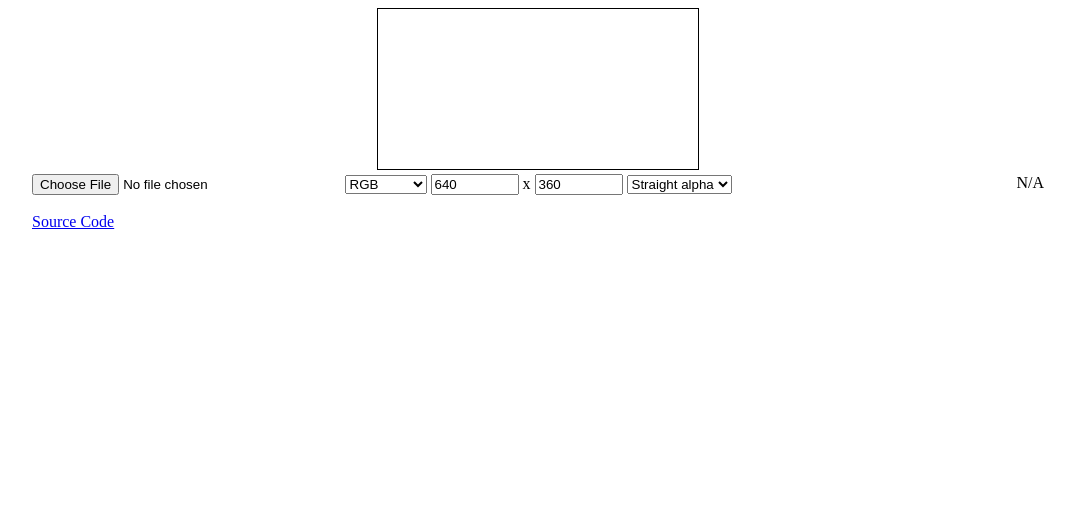
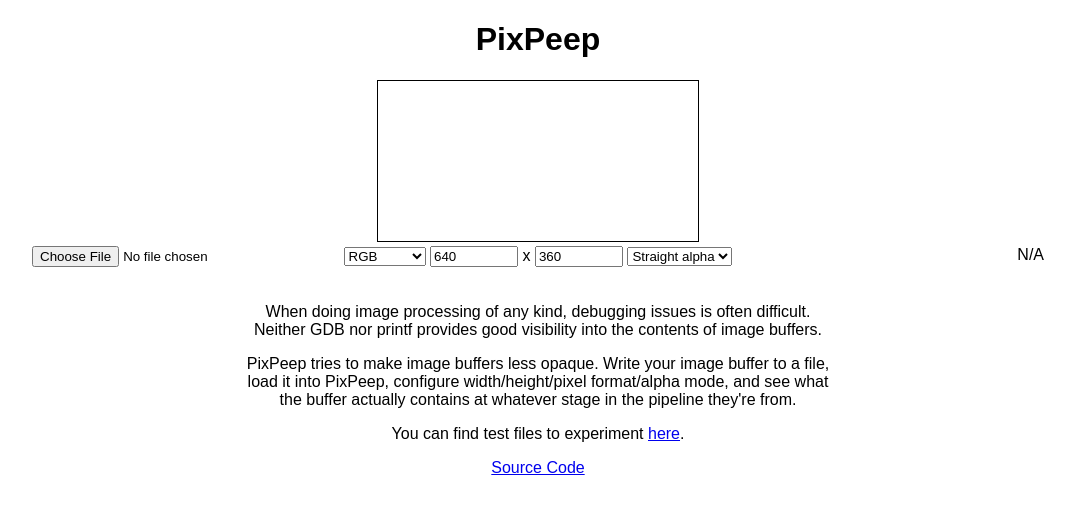
Before and after one commit to mortie/pixpeep, a plain HTML site: page index.html in a window 1280 px wide. Shown: the whole page, without its empty margins (102-1177 px from the left). Drawn offline with Linux system fonts and the light colour scheme.

Commit message:
style and info blurb

```diff
--- a/index.html
+++ b/index.html
@@ -6,6 +6,8 @@
 		<link rel="stylesheet" href="style.css">
 	</head>
 	<body>
+		<h1>PixPeep</h1>
+
 		<div id="container">
 			<div id="canvasContainer">
 				<canvas id="canvas" class="nearestNeighbour"></canvas>
@@ -45,8 +47,22 @@
 			</div>
 
 			<br>
+			<br>
 
-			<div>
+			<div id="info">
+				When doing image processing of any kind,
+				debugging issues is often difficult.
+				Neither GDB nor printf provides good visibility into
+				the contents of image buffers.
+				<p>
+				PixPeep tries to make image buffers less opaque.
+				Write your image buffer to a file, load it into PixPeep,
+				configure width/height/pixel format/alpha mode,
+				and see what the buffer actually contains
+				at whatever stage in the pipeline they're from.
+				<p>
+				You can find test files to experiment <a href="./test-images/">here</a>.
+				<p>
 				<a href="https://github.com/mortie/pixpeep">Source Code</a>
 			</div>
 		</div>
--- a/style.css
+++ b/style.css
@@ -1,3 +1,11 @@
+body {
+	font-family: sans-serif;
+}
+
+h1 {
+	text-align: center;
+}
+
 #canvas.nearestNeighbour {
 	image-rendering: -moz-crisp-edges;
 	image-rendering: -webkit-optimize-contrast;
@@ -31,6 +39,12 @@
 	text-align: right;
 }
 
+#info {
+	text-align: center;
+	max-width: 600px;
+	margin: auto;
+}
+
 input[type=number] {
 	width: 80px;
 }
```
